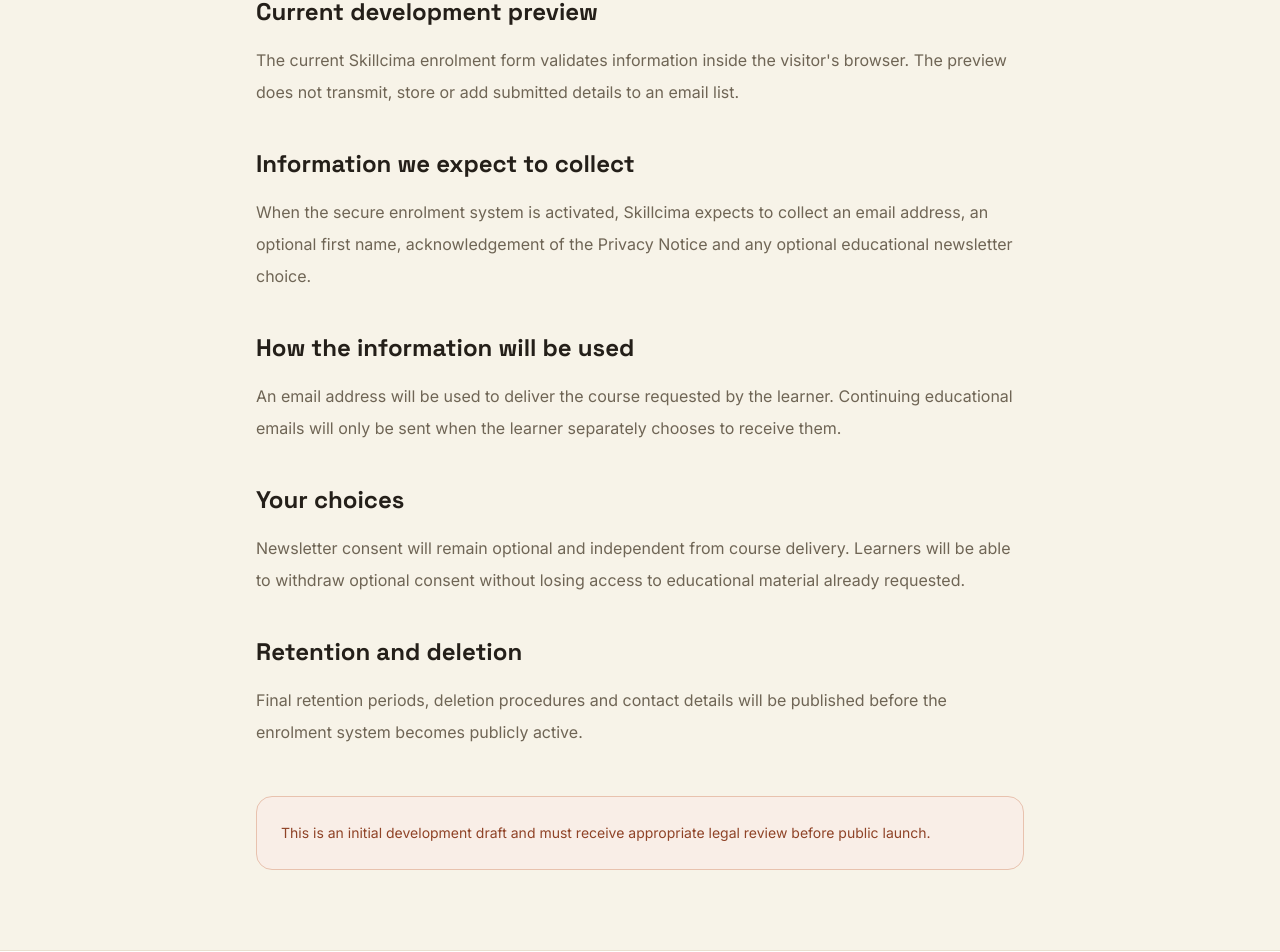
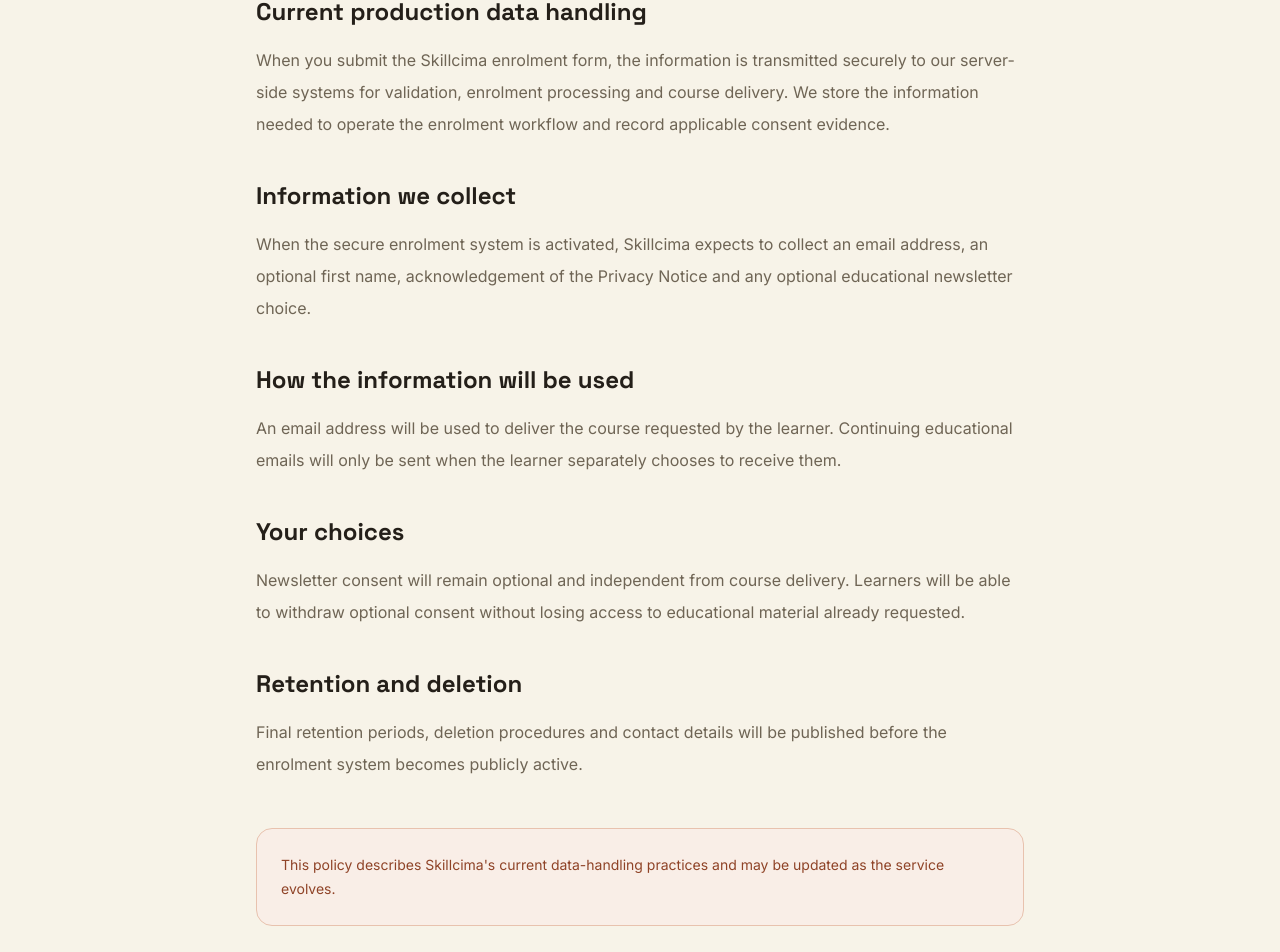
Before and after one commit to edwin343478/pipstart-platform, a Next.js app in the folder apps/skillcima/: page /legal/privacy-policy in a window 1280 px wide. Shown: the part 329-1281 px from the top of the page. Built offline with nearby package versions, Linux system fonts and the light colour scheme.

Commit message:
chore: prepare Skillcima production content

```diff
--- a/apps/skillcima/src/app/about/page.tsx
+++ b/apps/skillcima/src/app/about/page.tsx
@@ -93,12 +93,13 @@
 
           <section className="rounded-2xl border border-border bg-surface p-6">
             <h2 className="font-heading text-xl font-bold">
-              Current development stage
+              Production rollout
             </h2>
 
             <p className="mt-3 leading-7 text-muted">
-              Skillcima is currently being developed and tested. Course delivery
-              and email systems are not active yet.
+              Skillcima is being launched in controlled stages. Core enrolment
+              and data services are live, while email delivery features are
+              being verified before broader promotion.
             </p>
           </section>
         </div>
--- a/apps/skillcima/src/app/email-preferences/page.tsx
+++ b/apps/skillcima/src/app/email-preferences/page.tsx
@@ -22,8 +22,9 @@
         </h1>
 
         <p className="mt-6 text-lg leading-8 text-muted">
-          The preference-management system is not active during the current
-          development preview.
+          Newsletter preference management will be available before recurring
+          newsletter delivery begins. Course delivery is handled separately from
+          the optional educational newsletter.
         </p>
 
         <div className="mt-12 space-y-6">
--- a/apps/skillcima/src/app/legal/cookie-policy/page.tsx
+++ b/apps/skillcima/src/app/legal/cookie-policy/page.tsx
@@ -26,8 +26,8 @@
           </h2>
 
           <p className="mt-4">
-            The current development version of Skillcima does not intentionally
-            set advertising or behavioural-tracking cookies.
+            Skillcima does not intentionally set advertising or
+            behavioural-tracking cookies on the current website.
           </p>
         </section>
 
@@ -68,8 +68,8 @@
       </div>
 
       <div className="mt-12 rounded-2xl border border-warning-border bg-warning-soft p-6 text-sm leading-6 text-warning">
-        This is an initial development draft and must receive appropriate legal
-        review before public launch.
+        This policy describes the cookies and similar technologies used by the
+        current Skillcima website and may be updated as the service evolves.
       </div>
     </article>
   );
--- a/apps/skillcima/src/app/legal/privacy-policy/page.tsx
+++ b/apps/skillcima/src/app/legal/privacy-policy/page.tsx
@@ -22,19 +22,21 @@
       <div className="mt-10 space-y-10 leading-8 text-muted">
         <section>
           <h2 className="font-heading text-2xl font-bold text-foreground">
-            Current development preview
+            Current production data handling
           </h2>
 
           <p className="mt-4">
-            The current Skillcima enrolment form validates information inside
-            the visitor&apos;s browser. The preview does not transmit, store or
-            add submitted details to an email list.
+            When you submit the Skillcima enrolment form, the information is
+            transmitted securely to our server-side systems for validation,
+            enrolment processing and course delivery. We store the information
+            needed to operate the enrolment workflow and record applicable
+            consent evidence.
           </p>
         </section>
 
         <section>
           <h2 className="font-heading text-2xl font-bold text-foreground">
-            Information we expect to collect
+            Information we collect
           </h2>
 
           <p className="mt-4">
@@ -82,8 +84,8 @@
       </div>
 
       <div className="mt-12 rounded-2xl border border-warning-border bg-warning-soft p-6 text-sm leading-6 text-warning">
-        This is an initial development draft and must receive appropriate legal
-        review before public launch.
+        This policy describes Skillcima&apos;s current data-handling practices
+        and may be updated as the service evolves.
       </div>
     </article>
   );
--- a/apps/skillcima/src/app/legal/risk-disclaimer/page.tsx
+++ b/apps/skillcima/src/app/legal/risk-disclaimer/page.tsx
@@ -76,8 +76,8 @@
       </div>
 
       <div className="mt-12 rounded-2xl border border-warning-border bg-warning-soft p-6 text-sm leading-6 text-warning">
-        This is an initial development draft and must receive appropriate legal
-        review before public launch.
+        This risk disclaimer applies to Skillcima&apos;s educational content and
+        should be read before using the materials.
       </div>
     </article>
   );
--- a/apps/skillcima/src/app/legal/terms/page.tsx
+++ b/apps/skillcima/src/app/legal/terms/page.tsx
@@ -77,8 +77,8 @@
       </div>
 
       <div className="mt-12 rounded-2xl border border-warning-border bg-warning-soft p-6 text-sm leading-6 text-warning">
-        This is an initial development draft and must receive appropriate legal
-        review before public launch.
+        These terms apply to the current Skillcima service and may be updated as
+        the service evolves.
       </div>
     </article>
   );
--- a/apps/skillcima/src/app/page.tsx
+++ b/apps/skillcima/src/app/page.tsx
@@ -49,7 +49,7 @@
                   href="#signup"
                   className="inline-flex min-h-12 items-center justify-center rounded-xl border border-border bg-surface px-6 py-3 font-semibold text-foreground transition-colors hover:bg-brand-soft focus-visible:outline-none focus-visible:ring-2 focus-visible:ring-focus"
                 >
-                  Preview enrolment
+                  Start free course
                 </a>
               </div>
             </div>
@@ -77,7 +77,7 @@
                   aria-hidden="true"
                   className="h-1.5 w-1.5 rounded-full bg-brand-accent"
                 />
-                Enrolment preview
+                Course enrolment
               </p>
 
               <h2 className="mt-4 max-w-lg font-heading text-4xl font-bold tracking-tight text-foreground sm:text-5xl">
@@ -85,9 +85,11 @@
               </h2>
 
               <p className="mt-5 max-w-lg text-lg leading-8 text-muted">
-                Enter your details to preview the secure enrolment experience.
-                During this development stage, information is transmitted for
-                verification but is not stored or added to an email list.
+                Enter your details to request the free five-day Forex
+                Foundations course by email. We use the information you submit
+                to process your enrolment and course delivery. Continuing
+                educational emails are sent only if you choose the optional
+                newsletter consent.
               </p>
 
               <div className="mt-8 flex items-center gap-3">
--- a/apps/skillcima/src/app/unsubscribe/page.tsx
+++ b/apps/skillcima/src/app/unsubscribe/page.tsx
@@ -22,13 +22,13 @@
         </h1>
 
         <p className="mt-6 text-lg leading-8 text-muted">
-          No live Skillcima newsletter subscription exists during the current
-          development preview, so there is nothing to unsubscribe from yet.
+          The recurring Skillcima educational newsletter has not launched yet,
+          so there are currently no newsletter messages to unsubscribe from.
         </p>
 
         <div className="mt-10 rounded-2xl border border-border bg-surface p-6">
           <h2 className="font-heading text-2xl font-bold">
-            How this will work after launch
+            How unsubscribe will work
           </h2>
 
           <p className="mt-4 leading-7 text-muted">
--- a/apps/skillcima/src/components/course-overview-card.tsx
+++ b/apps/skillcima/src/components/course-overview-card.tsx
@@ -55,7 +55,7 @@
             />
 
             <span className="text-xs text-muted">
-              Development preview — no data is transmitted or stored
+              Free five-day course — email confirmation required
             </span>
           </div>
         </div>
```
